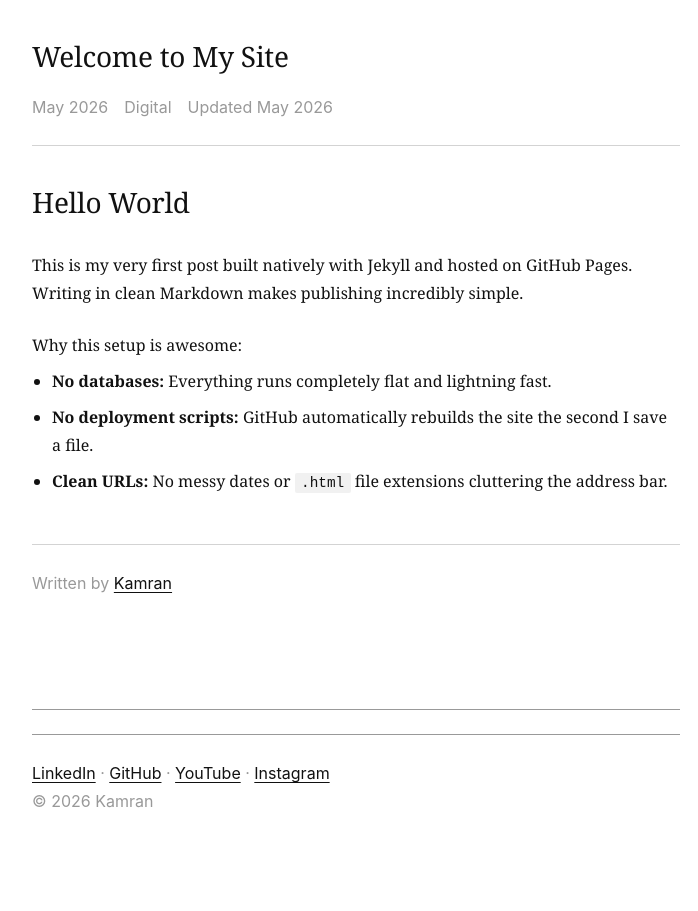
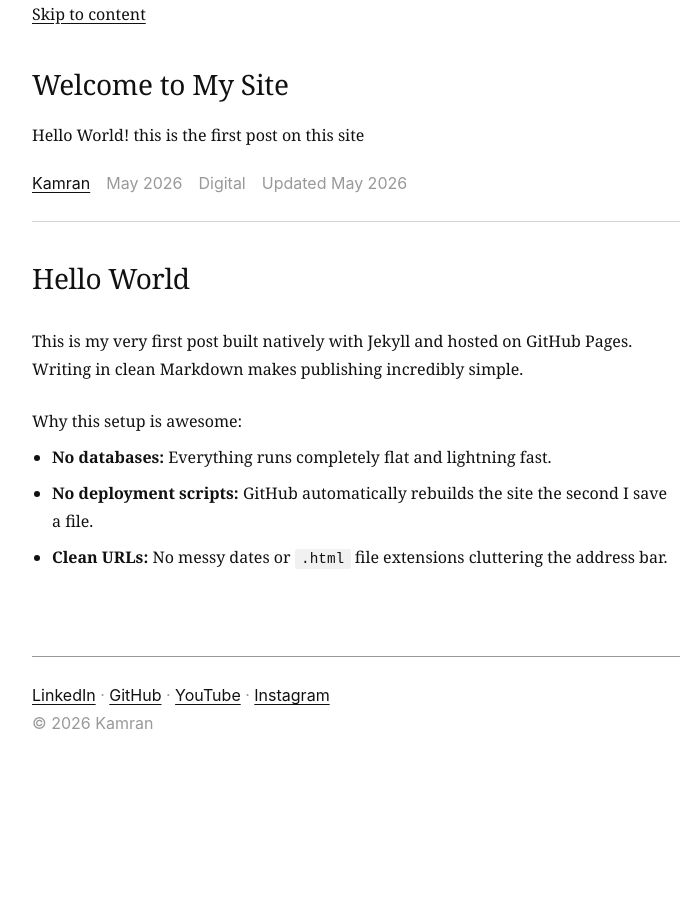
Before and after one commit to fyikamran/fyikamran.github.io, a Jekyll site: the page built from _posts/2026-05-29-welcome-to-my-site.md, in a window 1280 px wide. Shown: the whole page, without its empty margins (284-982 px from the left). Built offline with Jekyll 4.4.1, drawn with Linux system fonts in a browser that asks for light colours.

Commit message:
Update post.html

```diff
--- a/_layouts/post.html
+++ b/_layouts/post.html
@@ -1,5 +1,5 @@
 <!DOCTYPE html>
-<html lang="en">
+<html lang="en-GB">
 <head>
   <meta charset="UTF-8">
   <meta name="viewport" content="width=device-width, initial-scale=1.0">
@@ -11,13 +11,19 @@
 </head>
 <body>
 
+  <a class="skip-link" href="#main-content">Skip to content</a>
+
   <main id="main-content">
     <article>
 
       <header>
         <h1>{{ page.title }}</h1>
+        {% if page.description %}
+          <p class="lede">{{ page.description }}</p>
+        {% endif %}
         <div class="post-meta">
-         <time datetime="{{ page.date | date_to_xmlschema }}">{{ page.date | date: "%B %Y" }}</time>
+          <a href="/" rel="author">Kamran</a>
+          <span><time datetime="{{ page.date | date_to_xmlschema }}">{{ page.date | date: "%B %Y" }}</time></span>
           {% if page.category %}
             <span>{{ page.category | capitalize }}</span>
           {% endif %}
@@ -27,20 +33,14 @@
         </div>
       </header>
 
-     <section class="post-content">
+      <div class="post-content">
         {{ content }}
-     </section>
-
-     <footer class="post-footer">
-       <p>Written by <a href="/about/">Kamran</a></p>
-     </footer>
+      </div>
 
     </article>
   </main>
 
- <footer>
   {% include footer.html %}
- </footer>
 
 </body>
 </html>
```
Lines whose indentation alone changed are shown as unchanged.
